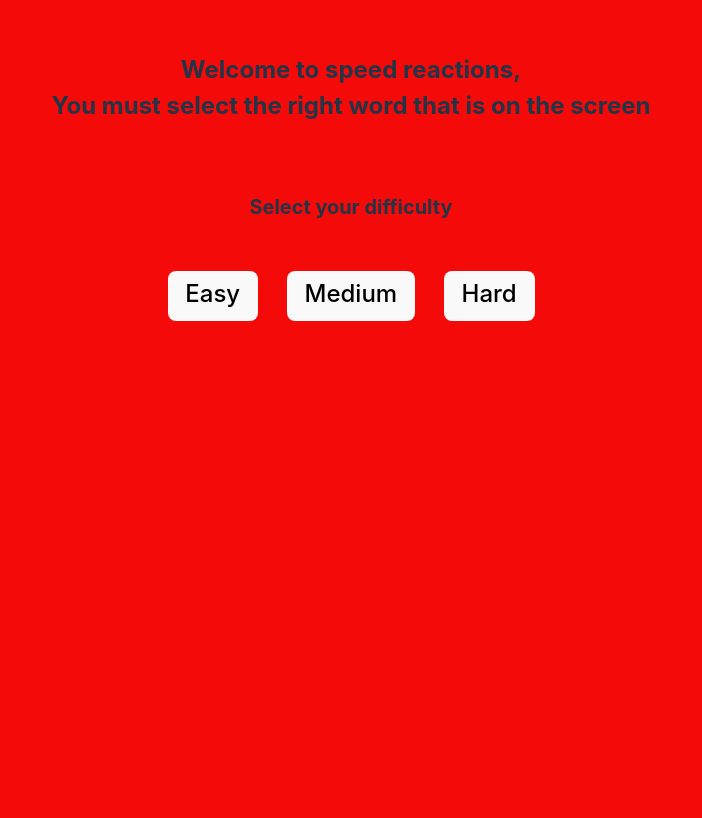
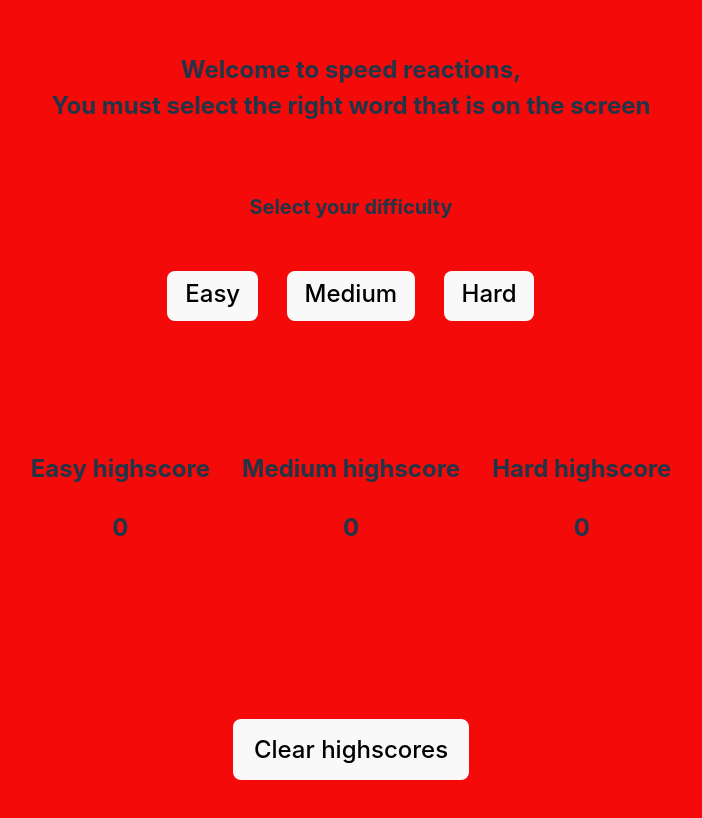
Before and after one commit to Wal-20/speed, a React (Vite) app: page / in a window 1280 px wide. Shown: the top 818 px of the page, without its empty margins (289-991 px from the left). Built offline with nearby package versions, Linux system fonts and the light colour scheme.

Commit message:
implemented highscore with localStorage

```diff
--- a/src/App.jsx
+++ b/src/App.jsx
@@ -1,6 +1,6 @@
 import { useState } from 'react'
 import './App.css'
-import Ok_screen from './components/ok_screen';
+import Start from './components/Start';
 import Game from './components/game';
 import Game_over from './components/game_over';
 
@@ -9,15 +9,15 @@ function App() {
 
   const [page,setPage] = useState('Ok');
   const [score,setScore] = useState(0);
-
+  const [difficulty,setDifficulty] = useState('');  // one of three values : 'Easy' | 'Medium' | 'Hard'
 
   return (
     <>
-      {page === 'Ok' && <Ok_screen setPageEasy={()=> setPage('game easy')} setPageMedium={()=> setPage('game medium')} setPageHard={()=> setPage('game hard')}/>}
-      {page === 'game easy' && <Game setPage={()=> setPage('game over')} page={'game easy'} score={score} setScore={()=>setScore(score + 1)} word_count={4} seconds={40}/>}
-      {page === 'game medium' && <Game setPage={()=> setPage('game over')} page={'game medium'} score={score} setScore={()=>setScore(score + 1)} word_count={6} seconds={30}/>}
-      {page === 'game hard' && <Game setPage={()=> setPage('game over')} page={'game hard'} score={score} setScore={()=>setScore(score + 1)} word_count={8} seconds={20}/>}
-      {page === 'game over' && <Game_over score={score} setPage={() => {setPage('Ok'); setScore(0)}}/>}
+      {page === 'Ok' && <Start setPageEasy={()=> setPage('game easy')} setPageMedium={()=> setPage('game medium')} setPageHard={()=> setPage('game hard')}/>}
+      {page === 'game easy' && <Game setPage={()=> {setPage('game over');setDifficulty('Easy')}} page={'game easy'} score={score} setScore={()=>setScore(score + 1)} word_count={4} seconds={40}/>}
+      {page === 'game medium' && <Game setPage={()=> {setPage('game over');setDifficulty('Medium')}} page={'game medium'} score={score} setScore={()=>setScore(score + 1)} word_count={6} seconds={30}/>}
+      {page === 'game hard' && <Game setPage={()=> {setPage('game over');setDifficulty('Hard')}} page={'game hard'} score={score} setScore={()=>setScore(score + 1)} word_count={8} seconds={20}/>}
+      {page === 'game over' && <Game_over score={score} difficulty={difficulty} setPage={() => {setPage('Ok'); setScore(0)}}/>}
     </>
   )
 }
--- a/src/components/CountdownTimer.jsx
+++ b/src/components/CountdownTimer.jsx
@@ -7,6 +7,7 @@ class CountdownTimer extends Component {
       seconds: props.seconds || 60,
     };
   }
+  // btw OOP in javascript is ridiculous
 
   componentDidMount() {
     this.timerID = setInterval(this.tick, 1000);
--- a/src/components/game_over.jsx
+++ b/src/components/game_over.jsx
@@ -1,15 +1,18 @@
 import React from 'react'
 
-const Game_over = ({score,setPage}) => {
+const Game_over = ({score,setPage,difficulty}) => {
+
+  const highscore = JSON.parse(localStorage.getItem(difficulty)) || 0;
+
+  if(score > highscore)
+    localStorage.setItem(difficulty,JSON.stringify(score));
 
   return (
     <div id='game-over'>
-    <h1>Game over, you scored {score}</h1>
-    <button
-             id='again-button' onClick={setPage} type="button" className="btn btn-primary">
-             Back
-              </button>
-
+      <h1>Game over, you scored {score}</h1>
+      <button id='again-button' onClick={setPage} type="button" className="btn btn-primary">
+        Back
+      </button>
     </div>
   )
   }
--- a/src/components/ok_screen.jsx
+++ /dev/null
@@ -1,32 +0,0 @@
-import React from 'react'
-
-const Ok_screen = ({setPageEasy,setPageMedium,setPageHard}) => {
-
-    return (
-         <h2>
-            Welcome to speed reactions,<br></br>
-            You must select the right word that is on the screen<br></br><br></br>
-
-            <div id='difficulties'>
-            <h5>Select your difficulty</h5>
-
-              <button id='easy' className='diff' onClick={setPageEasy}>
-                Easy <p className='hide'>4 options per word, 40 seconds</p>
-                </button>
-
-                <button id='medium' className='diff' onClick={setPageMedium}>
-                Medium <p className='hide'>6 options per word, 30 seconds</p>
-                </button>
-
-                <button id='hard' className='diff' onClick={setPageHard}>
-                Hard <p className='hide'>8 options per word, 20 seconds</p>
-                </button>
-
-                <br />
-            </div>
-            <br></br>
-        </h2>
-    )
-  }
-
-export default Ok_screen
--- /dev/null
+++ b/src/components/start.jsx
@@ -0,0 +1,67 @@
+import React from 'react'
+import { useState } from 'react';
+
+const Start = ({setPageEasy,setPageMedium,setPageHard}) => {
+
+  const [easyHS, setEasyHS] = useState(localStorage.getItem('Easy') || 0);
+  const [mediumHS, setMediumHS] = useState(localStorage.getItem('Medium') || 0);
+  const [hardHS, setHardHS] = useState(localStorage.getItem('Hard') || 0);
+
+  const handleClearHighscores = () => {
+    localStorage.clear();
+    setEasyHS(0);
+    setMediumHS(0);
+    setHardHS(0);
+  };
+  // NOTE: Don't forget to use useState to display any change in a value in the browser
+
+    return (
+        <h2>
+            Welcome to speed reactions,<br></br>
+            You must select the right word that is on the screen<br></br><br></br>
+
+            <div id='difficulties'>
+              <h5>Select your difficulty</h5>
+
+              <button id='easy' className='diff' onClick={setPageEasy}>
+                Easy <p className='hide'>4 options per word, 40 seconds</p>
+                </button>
+
+                <button id='medium' className='diff' onClick={setPageMedium}>
+                Medium <p className='hide'>6 options per word, 30 seconds</p>
+                </button>
+
+                <button id='hard' className='diff' onClick={setPageHard}>
+                Hard <p className='hide'>8 options per word, 20 seconds</p>
+                </button>
+
+                <br />
+            </div>
+            <br/><br/><br/>
+
+          <table id='highscores'>
+
+            <tr>
+              <td>Easy highscore</td>
+              <td>Medium highscore</td>
+              <td>Hard highscore</td>
+            </tr>
+
+            <tr>
+              <td>{easyHS}</td>
+              <td>{mediumHS}</td>
+              <td>{hardHS}</td>
+            </tr>
+
+          </table>
+          <br/><br/><br/><br/>
+
+          <button id='clear-highscores' onClick={ handleClearHighscores }>Clear highscores</button>
+
+        </h2>
+    )
+  }
+
+export default Start
+
+// TODO: create a UI to show highscores here / add alert on clear highscores
--- a/src/index.css
+++ b/src/index.css
@@ -92,6 +92,18 @@ button:focus-visible {
   margin-top:auto;
     margin-bottom:auto;
     text-align:center;
+}
+
+#highscores > th,td{
+  padding: 15px;
+  padding-top: 6px;
+}
+
+#clear-highscores{
+  padding: 15px;
+  font-size: 24px;
+  padding-left: 20px;
+  padding-right: 20px;
 }
 
 .diff{
```
Also changed, not shown: src/components/game.jsx (+3 -6 lines).
